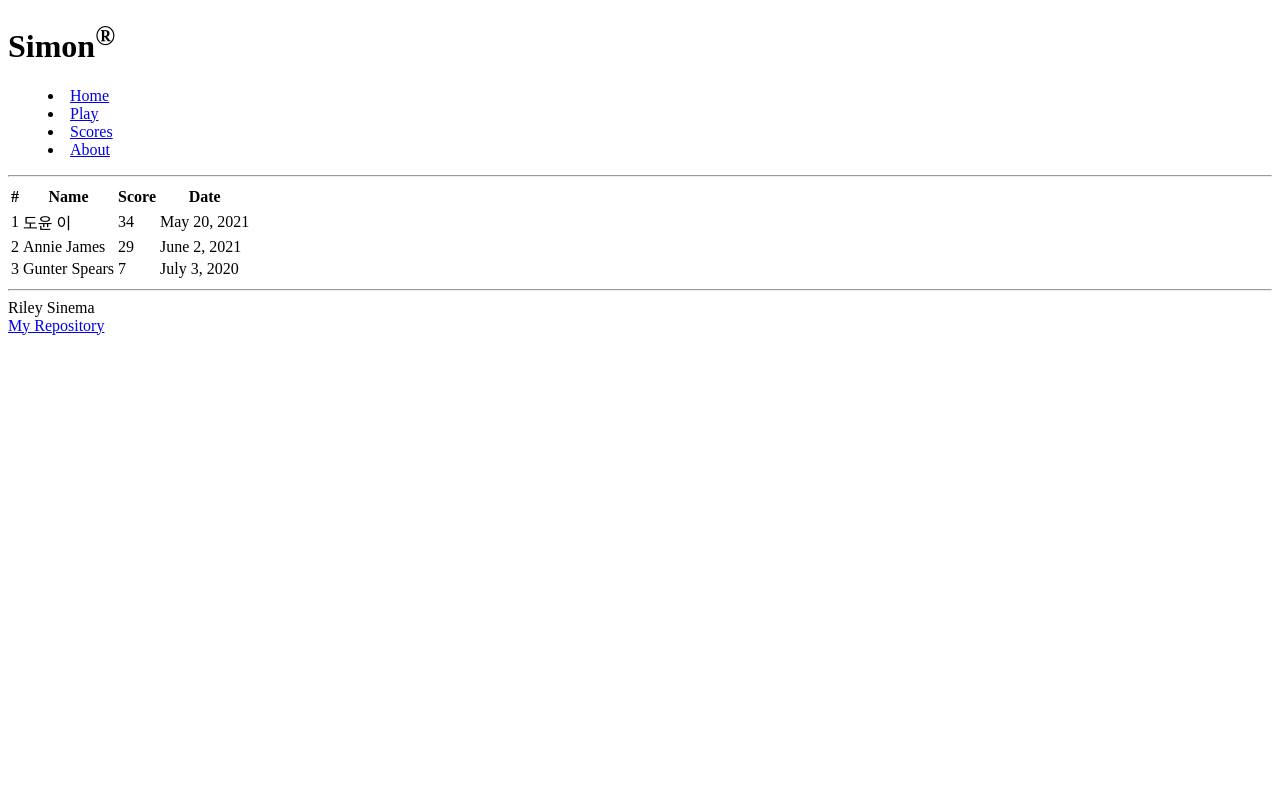
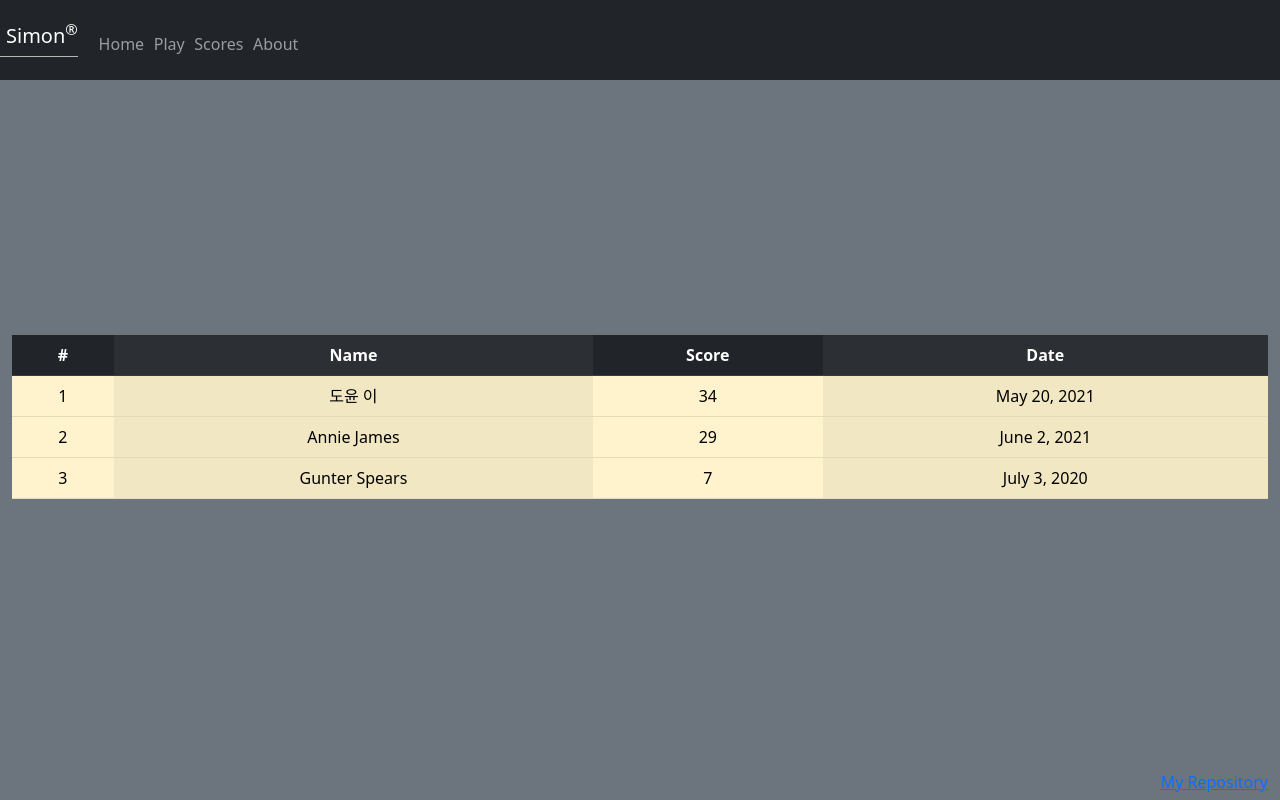
Before and after one commit to rsinema/simon, a plain HTML site: page scores.html in a window 1280 px wide. Drawn offline with nearby package versions, Linux system fonts and the light colour scheme.

Commit message:
updated scores.html to use bootstrap

```diff
--- a/scores.html
+++ b/scores.html
@@ -5,26 +5,40 @@
     <meta name="viewport" content="width=device-width, initial-scale=1.0" />
     <title>Scores</title>
     <link rel="icon" href="favicon.ico" />
+
+    <link rel="stylesheet" href="main.css" />
+
+    <link
+      href="https://cdn.jsdelivr.net/npm/bootstrap@5.2.2/dist/css/bootstrap.min.css"
+      rel="stylesheet"
+      integrity="sha384-Zenh87qX5JnK2Jl0vWa8Ck2rdkQ2Bzep5IDxbcnCeuOxjzrPF/et3URy9Bv1WTRi"
+      crossorigin="anonymous"
+    />
   </head>
-  <body>
-    <header>
-      <h1>Simon<sup>&reg;</sup></h1>
-
-      <nav>
-        <menu>
-          <li><a href="index.html">Home</a></li>
-          <li><a href="play.html">Play</a></li>
-          <li><a href="scores.html">Scores</a></li>
-          <li><a href="about.html">About</a></li>
+  <body class="bg-dark text-light">
+    <header class="container-fluid">
+      <nav class="navbar fixed-top navbar-dark">
+        <a class="navbar-brand">Simon<sup>&reg;</sup></a>
+        <menu class="navbar-nav">
+          <li class="nav-item">
+            <a class="nav-link" href="index.html">Home</a>
+          </li>
+          <li class="nav-item">
+            <a class="nav-link" href="play.html">Play</a>
+          </li>
+          <li class="nav-item">
+            <a class="nav-link" href="scores.html">Scores</a>
+          </li>
+          <li class="nav-item">
+            <a class="nav-link" href="about.html">About</a>
+          </li>
         </menu>
       </nav>
-
-      <hr />
     </header>
 
-    <main>
-      <table>
-        <thead>
+    <main class="container-fluid bg-secondary text-center">
+      <table class="table table-warning table-striped-columns">
+        <thead class="table-dark">
           <tr>
             <th>#</th>
             <th>Name</th>
@@ -55,11 +69,11 @@
       </table>
     </main>
 
-    <footer>
-        <hr />
+    <footer class="bg-secondary text-dark text-muted">
+      <div class="container-fluid">
         <span class="text-reset">Riley Sinema</span>
-        <br />
         <a href="https://github.com/rsinema/simon/tree/main">My Repository</a>
+      </div>
     </footer>
   </body>
 </html>
```
Also changed, not shown: play.html (+1 -1 lines).
